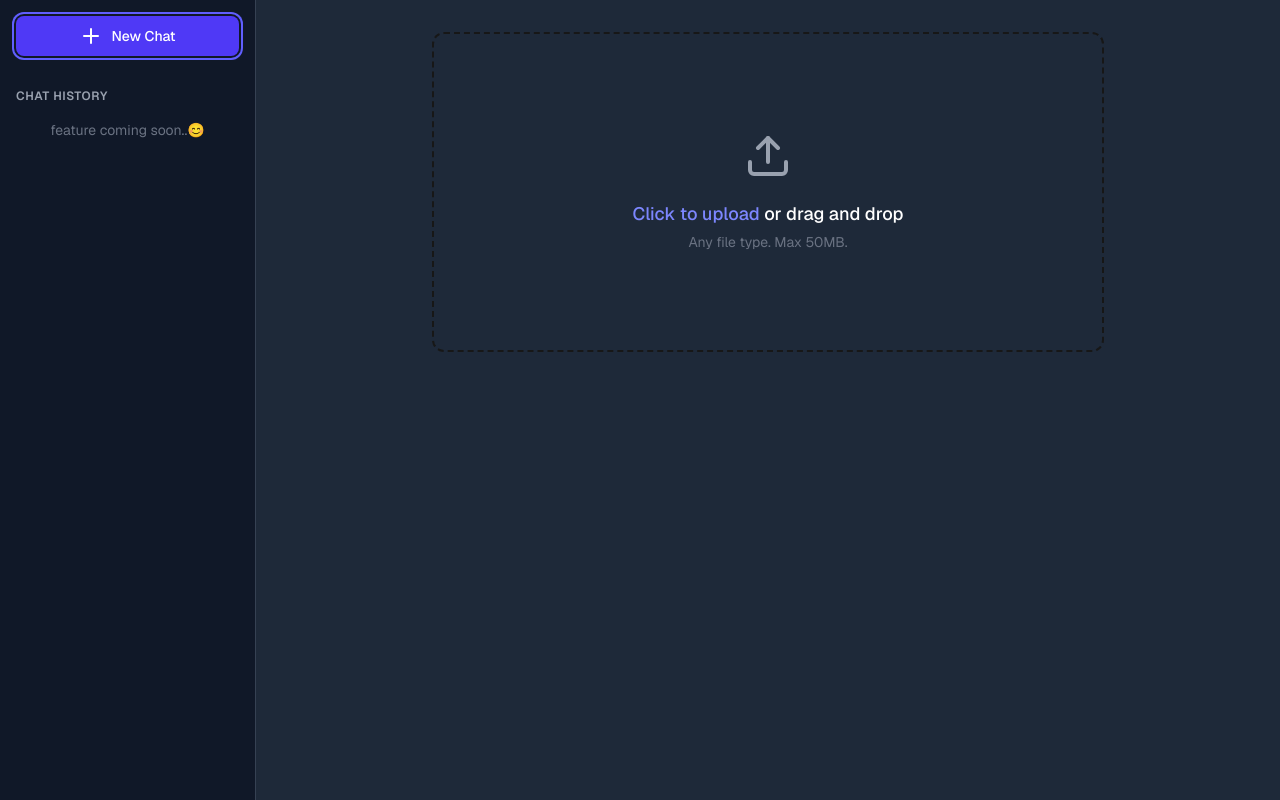
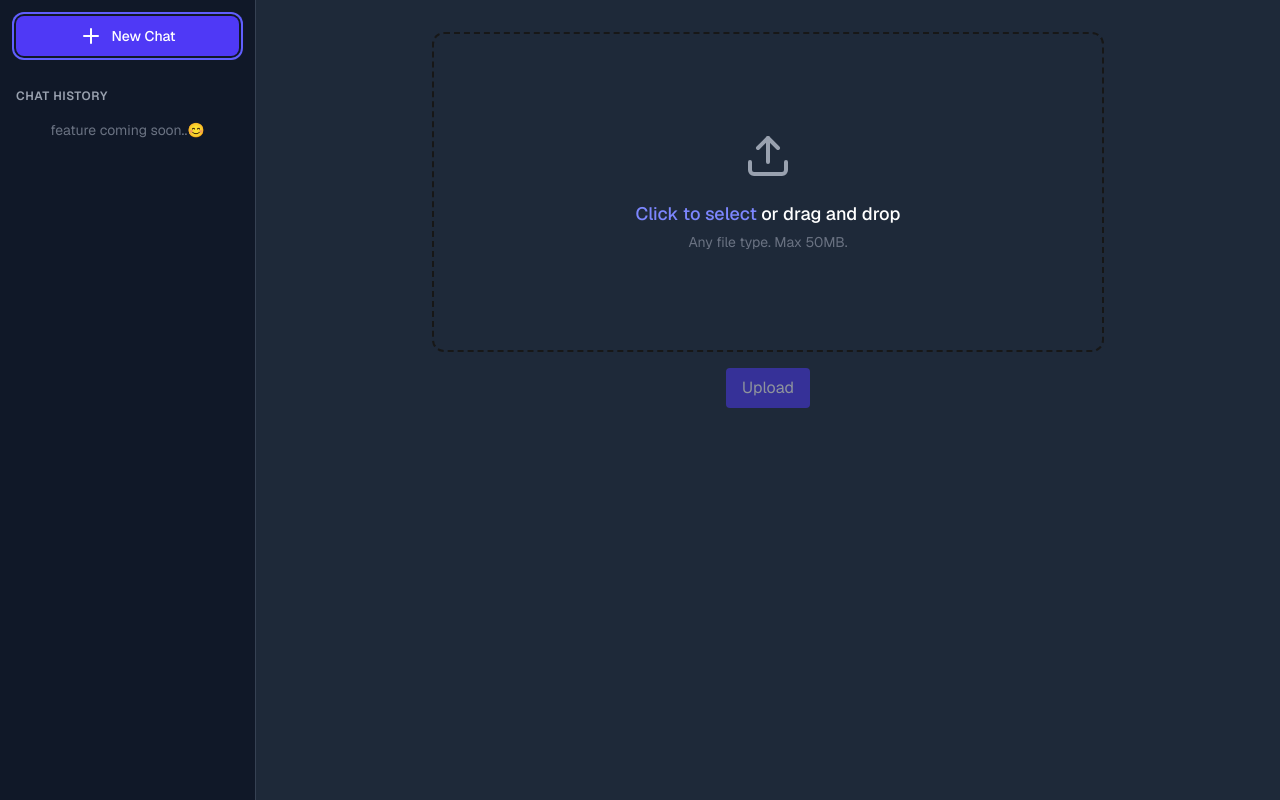
Before and after one commit to kundan-suthar/rag-pdf-client, a Next.js app: page / in a window 1280 px wide. Both pictures are taken after a click on the button "New Chat". Built offline with nearby package versions, Linux system fonts and the light colour scheme.

Commit message:
feat: file upload logic added

```diff
--- a/src/app/component/FileUploader.tsx
+++ b/src/app/component/FileUploader.tsx
@@ -1,10 +1,90 @@
 import { Upload } from "lucide-react";
-import React from "react";
+import React, { useState } from "react";
+import { AppState } from "../types/types";
 
-const FileUploader = () => {
+interface FileUploadProp {
+  onfileUpload: (state: AppState) => void;
+  setLoad: (state: boolean) => void;
+}
+
+const FileUploader: React.FC<FileUploadProp> = ({ onfileUpload, setLoad }) => {
+  const [file, setFile] = useState<File | null>(null);
+  const [uploading, setUploading] = useState(false);
+  const [error, setError] = useState<string | null>(null);
+  const [success, setSuccess] = useState<string | null>(null);
+
+  const onFileChange = (e: React.ChangeEvent<HTMLInputElement>) => {
+    setError(null);
+    setSuccess(null);
+    const f = e.target.files && e.target.files[0];
+    if (f) {
+      // Optional client-side size check (50MB)
+      const maxSize = 10 * 1024 * 1024;
+      if (f.size > maxSize) {
+        setFile(null);
+        setError("File is too large. Max size is 50MB.");
+        return;
+      }
+      setFile(f);
+    } else {
+      setFile(null);
+    }
+  };
+
+  const uploadFile = async () => {
+    setError(null);
+    setSuccess(null);
+    if (!file) {
+      console.log("no file selected");
+
+      setError("No file selected.");
+      return;
+    }
+
+    const formData = new FormData();
+    // key 'file' - adjust server-side if needed
+    formData.append("file_upload", file);
+    // add any additional fields here, e.g. metadata
+    //  formData.append("uploadedAt", new Date().toISOString());
+
+    try {
+      const endpoint = "http://127.0.0.1:8000/upload";
+      setUploading(true);
+      setLoad(true);
+      const res = await fetch(endpoint, {
+        method: "POST",
+        body: formData,
+      });
+
+      if (!res.ok) {
+        const text = await res.text();
+        throw new Error(text || `Upload failed with ${res.status}`);
+      }
+
+      const json = await res.json().catch(() => null);
+      setSuccess(json?.message || "Upload successful");
+      setFile(null);
+      onfileUpload(AppState.CHATTING);
+      // reset input value so same file can be selected again
+      const input = document.getElementById(
+        "file-upload"
+      ) as HTMLInputElement | null;
+      if (input) input.value = "";
+    } catch (err: unknown) {
+      const message = err instanceof Error ? err.message : String(err);
+      setError(message || "Upload failed");
+    } finally {
+      setUploading(false);
+      setLoad(false);
+    }
+  };
+
   return (
     <div>
-      <div className="flex items-center justify-center h-full p-8">
+      <form
+        className="flex flex-col items-center justify-center h-full p-8"
+        onSubmit={(e) => e.preventDefault()}
+      >
         <div
           className={`relative w-full max-w-2xl h-80 border-2 border-dashed rounded-xl flex flex-col items-center justify-center transition-all duration-300 `}
         >
@@ -12,20 +92,40 @@ const FileUploader = () => {
             type="file"
             id="file-upload"
             className="absolute inset-0 w-full h-full opacity-0 cursor-pointer"
+            onChange={onFileChange}
           />
           <div className="text-center">
             <Upload className="mx-auto h-12 w-12 text-gray-400" />
 
             <p className="mt-5 text-lg font-medium text-white">
-              <span className="text-indigo-400">Click to upload</span> or drag
+              <span className="text-indigo-400">Click to select</span> or drag
               and drop
             </p>
             <p className="mt-1 text-sm text-gray-500">
               Any file type. Max 50MB.
             </p>
+
+            {file && (
+              <p className="mt-3 text-sm text-gray-200">
+                Selected: {file.name}
+              </p>
+            )}
           </div>
         </div>
-      </div>
+        <div className="mt-4 flex items-center justify-center gap-3">
+          <button
+            type="button"
+            onClick={uploadFile}
+            disabled={!file || uploading}
+            className="inline-flex items-center px-4 py-2 bg-indigo-600 text-white rounded disabled:opacity-50"
+          >
+            {uploading ? "Uploading..." : "Upload"}
+          </button>
+        </div>
+
+        {error && <p className="mt-2 text-sm text-red-400">{error}</p>}
+        {success && <p className="mt-2 text-sm text-green-400">{success}</p>}
+      </form>
     </div>
   );
 };
```
